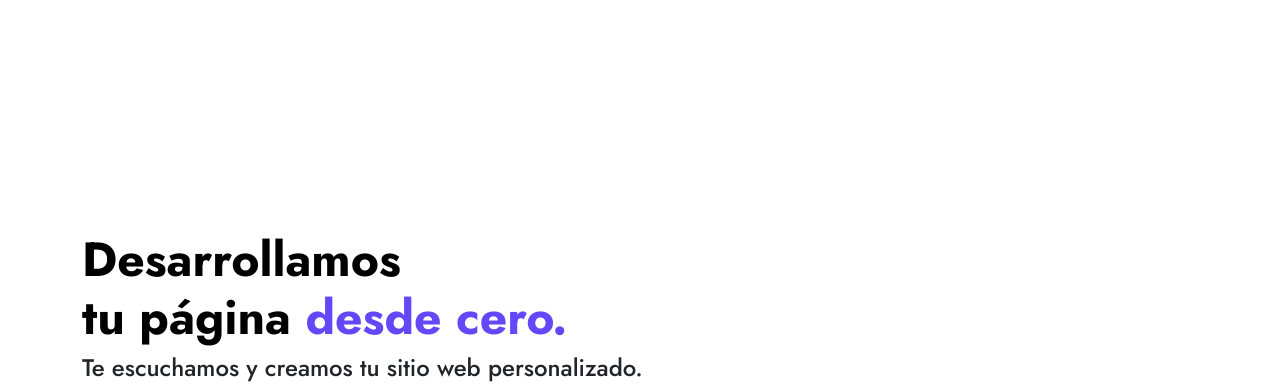
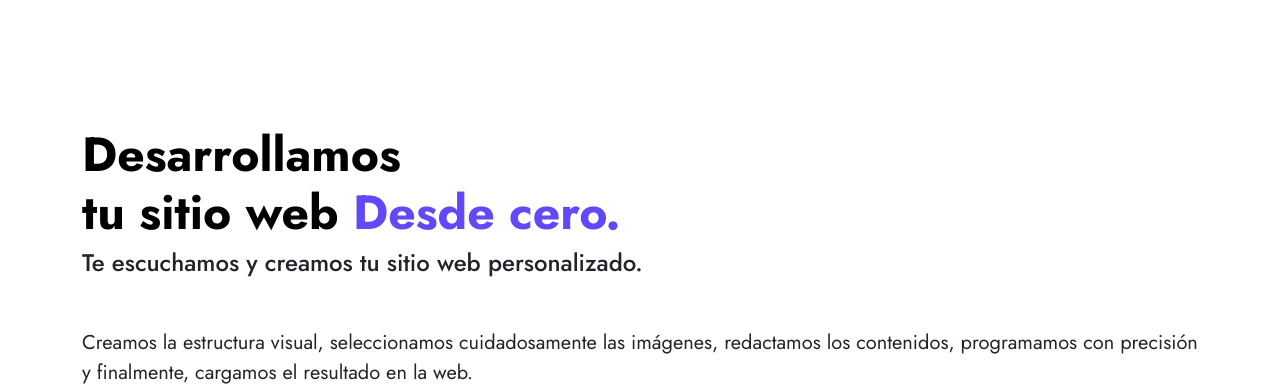
Before and after one commit to NachoM57/VachWeb, an Angular app: page /Inicio in a window 1280 px wide. Shown: the part 780-1171 px from the top of the page. Built offline with nearby package versions, Linux system fonts and the light colour scheme.

Commit message:
modificando cosas para el rendimiento

```diff
--- a/src/app/Componentes/banner/banner.component.html
+++ b/src/app/Componentes/banner/banner.component.html
@@ -7,7 +7,8 @@
           <span>experiencias digitales</span>
         </h1>
         <h2 data-aos="fade-right" data-aos-duration="1000" data-aos-delay="500">{{bann.subtitulo}}</h2>
-        <div class="d-flex justify-content-center justify-content-lg-start" data-aos="fade-right" data-aos-duration="2000" data-aos-delay="500">
+        <div class="d-flex justify-content-center justify-content-lg-start" data-aos="fade-right"
+          data-aos-duration="2000" data-aos-delay="500">
           <a href="https://wa.me/3537661920" class="btn-get-started scrollto" target="_blank"
             rel="noopener noreferrer">{{bann.boton}}</a>
         </div>
--- a/src/app/Componentes/contacto/contacto.component.css
+++ b/src/app/Componentes/contacto/contacto.component.css
@@ -77,7 +77,7 @@ label {
 }
 
 #message {
-  height: 200px;
+  height: 170px;
 }
 
 
--- a/src/app/Componentes/contacto/contacto.component.html
+++ b/src/app/Componentes/contacto/contacto.component.html
@@ -1,5 +1,3 @@
-<!--Body seccion-->
-
 <section id="contacto">
   <div class="formulario">
     <ul class="wrapper">
@@ -37,4 +35,3 @@
     <!-- Copyright -->
   </div>
 </section>
-<!--Fin Body seccion-->
--- a/src/app/Componentes/navbar/navbar.component.css
+++ b/src/app/Componentes/navbar/navbar.component.css
@@ -5,6 +5,7 @@ header {
 
 .logo {
   width: 200px;
+  height: 45px;
 }
 
 .logo:hover {
--- a/src/app/Componentes/nosotros/nosotros.component.html
+++ b/src/app/Componentes/nosotros/nosotros.component.html
@@ -1,6 +1,6 @@
 <section id="nosotros">
     <div class="container" *ngFor="let nosot of nosotros">
-        <h1>Desarrollamos<br>tu página <span>desde cero.</span></h1>
+        <h1>Desarrollamos<br>tu sitio web <span>Desde cero.</span></h1>
         <h4>{{nosot.subtitulo}}</h4>
         <p [innerHTML]="transformToHtmlBreaks(nosot.texto)">
             {{nosot.texto}}
--- a/src/app/Componentes/nuestras-app/nuestras-app.component.html
+++ b/src/app/Componentes/nuestras-app/nuestras-app.component.html
@@ -4,7 +4,8 @@
         <div class="row align-items-center">
             <!-- Columna para la imagen -->
             <div class="col-lg-6 d-flex justify-content-center">
-                <div class="zoom-container d-flex justify-content-center" data-aos="fade-right" data-aos-duration="2000">
+                <div class="zoom-container d-flex justify-content-center" data-aos="fade-right"
+                    data-aos-duration="2000">
                     <img src="https://firebasestorage.googleapis.com/v0/b/codeweb-776b0.appspot.com/o/imagenes%2FCelular.png?alt=media&token=ad8d2723-2cb2-4a68-afe6-ccc150fba5e2"
                         alt="Celular" class="img-fluid zoom-img">
                 </div>
--- a/src/app/Componentes/servicios/servicios.component.css
+++ b/src/app/Componentes/servicios/servicios.component.css
@@ -43,17 +43,6 @@ h1:last-of-type {
 }
 
 
-
-:root {
-  font-size: 20px;
-  box-sizing: inherit;
-}
-
-*,
-*:before,
-*:after {
-  box-sizing: inherit;
-}
 
 p {
   font-size: 18px;
--- a/src/app/Componentes/tipos/tipos.component.css
+++ b/src/app/Componentes/tipos/tipos.component.css
@@ -30,9 +30,6 @@ h1:last-of-type {
 
 
 
-
-
-
 .card {
     border: none;
     max-width: 20rem;
--- a/src/assets/json/datos.json
+++ b/src/assets/json/datos.json
@@ -22,7 +22,7 @@
     "nosotros": [
         {
             "subtitulo": "Te escuchamos y creamos tu sitio web personalizado.",
-            "texto": "Creamos la estructura visual, seleccionamos cuidadosamente las imágenes, redactamos los contenidos, programamos con precisión y finalmente, cargamos el resultado en la web.\n\n En Vach Web, nos dedicamos apasionadamente a proporcionar soluciones digitales innovadoras. Nos hemos especializado en el desarrollo personalizado de páginas web. La tecnología es nuestra gran motivación, impulsando cada proyecto que emprendemos.\n\n Únete a nosotros en esta travesía, donde la creatividad, la tecnología y la estrategia se encuentran para impulsar tu presencia en línea hacia nuevas alturas. En Code Web, convertimos ideas en experiencias digitales extraordinarias."
+            "texto": "Creamos la estructura visual, seleccionamos cuidadosamente las imágenes, redactamos los contenidos, programamos con precisión y finalmente, cargamos el resultado en la web.\n\n En Vach Web, nos dedicamos apasionadamente a proporcionar soluciones digitales innovadoras. Nos hemos especializado en el desarrollo personalizado de sitios web. La tecnología es nuestra gran motivación, impulsando cada proyecto que emprendemos.\n\n Únete a nosotros en esta travesía, donde la creatividad, la tecnología y la estrategia se encuentran para impulsar tu presencia en línea hacia nuevas alturas."
         }
     ],
     "servicios": [
```
Also changed, not shown: src/app/Componentes/dudas/dudas.component.css (line endings or trailing spaces), src/app/Componentes/nuestras-app/nuestras-app.component.css (line endings or trailing spaces), src/app/Componentes/regalo/regalo.component.html (line endings or trailing spaces). Lines whose indentation alone changed are shown as unchanged.
